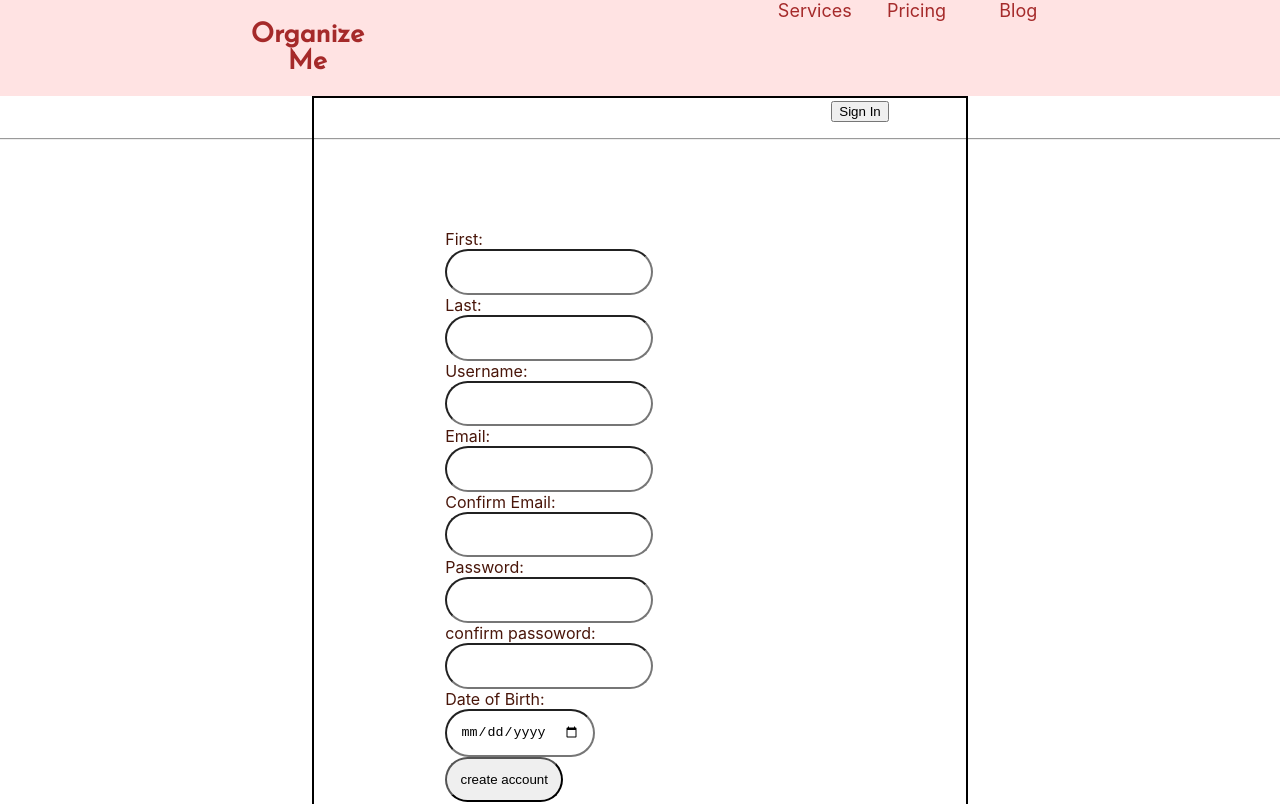
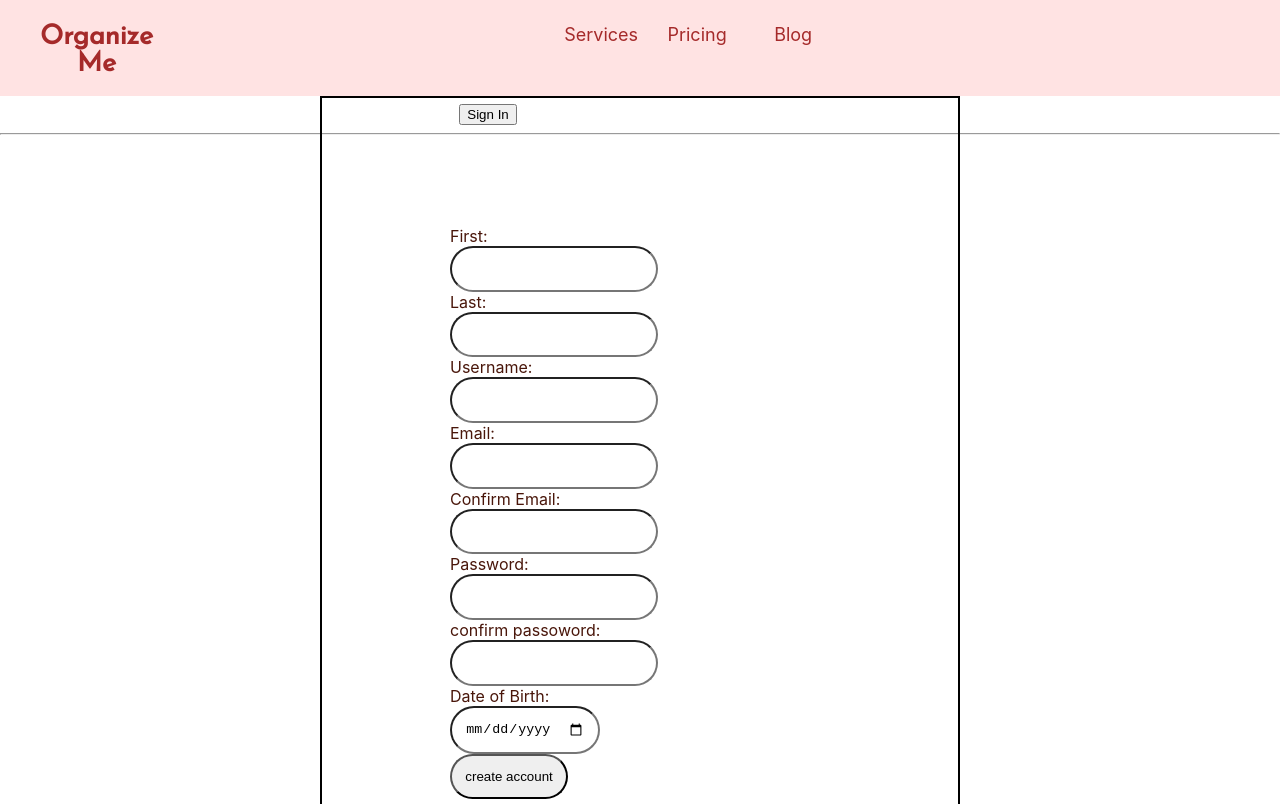
Before and after one commit to DoloresM/OrganizeMe, a React (Create React App) app in the folder organize-me/: page /signin in a window 1280 px wide. Shown: the top 804 px of the page. Built offline with nearby package versions, Linux system fonts and the light colour scheme.

Commit message:
page content class added

```diff
--- a/organize-me/src/App.css
+++ b/organize-me/src/App.css
@@ -20,27 +20,36 @@ html{
 *::before,
 *::after {
 box-sizing: inherit;
+
 }
 
 body{
-  margin: -16px;
   padding: 0;
   color: var(--brown-bean);
+  /* max-width: 100%; */
+  margin: 0;
 }
 
 .main{
-  margin: 0;
+margin: 0;
 }
+
+/* page content margin */
+.content {
+  padding:  0 40px;
+}
+
 
 /* NAVIGATION BAR */
 nav{
-  margin-top: 0;
   height: 12vh;
   background-color: #ffe3e3;
-  padding: 0;
+
 }
 nav h1{
     font-family: 'Josefin Sans', cursive;
+    margin: 0;
+
 }
 
 
@@ -48,16 +57,19 @@ nav ul{
   display: flex;
   list-style: none;
   flex-flow: row wrap;
-  justify-content: center;
+
+  /* background-color: orange; */
+  margin: 0;
+  padding: 0;
 }
 
 nav ul li{
   flex-basis: 8%;
   color: brown;
-  justify-content: center;
-  text-align: center;
-  align-items: center;
-  /* padding-top: 1.5rem; */
+  justify-content: space-between;
+   text-align: center;
+  align-items: left;
+  padding-top: 1.5rem;
   text-decoration: none;
   font-size: 18px;
 }
@@ -70,8 +82,7 @@ nav ul li:hover{
 
 nav ul li:first-child{
   margin-right: 25rem;
-  padding: 0;
-  font-size: px;
+
 }
 
 nav ul li:last-child{
@@ -82,6 +93,10 @@ nav ul li:last-child{
 .link-react{ /*targets react link component */
   text-decoration: none;
   color: (var(--brown-bean));
+  margin: 0;
+}
+a{
+  margin:0;
 }
 
 /* .link-react:hover {
@@ -91,8 +106,7 @@ nav ul li:last-child{
 .link-react:hover {
   background-color: (var(--brown-bean));
   color: whitesmoke;
-  /* color: (var(--brown-bean)); */
-  /* color: (var(--burgundy)); */
+
 }
 
 
@@ -110,8 +124,8 @@ background: linear-gradient(349deg, rgba(121,9,40,0.8645833333333334) 0%, rgba(2
   width: 100%;
   display: flex;
   flex-flow: row wrap;
-  padding-top: 2rem;
-  padding-left: 3rem;
+  /* padding-top: 2rem;
+  padding-left: 3rem; */
   height: 85vh;
   width: 100%;
   /* margin-bottom: 5rem; */
@@ -200,13 +214,13 @@ position: relative;
 
 .banner{
   margin: 0 auto;
-  /* padding: 0 10rem 0 10rem; */
-  padding: 4rem ;
+
   text-align: center;
   height: 20vh;
   background-color: #FCF6F6;
   color: #49160A;
   /* color: var(--black-bean); */
+
 }
 
 .banner hr{
@@ -261,7 +275,7 @@ position: relative;
   background-color: #F8E5EE;
   display: flex;
   flex-flow: row wrap;
-  justify-content: center;
+  /* justify-content: center; */
 
 }
 .body-post{
--- a/organize-me/src/BlogDwnld/BlogSec.js
+++ b/organize-me/src/BlogDwnld/BlogSec.js
@@ -2,7 +2,7 @@ import BodyPost from "./BodyPost.js"
 
 const BlogSec = ()=>{
     return(
-        <div className="body-blog">
+        <div className="body-blog content">
             <BodyPost/>
             <BodyPost/>
             <BodyPost/>
--- a/organize-me/src/Pages/ArticleBlogs.js
+++ b/organize-me/src/Pages/ArticleBlogs.js
@@ -1,7 +1,7 @@
 import Articles from "./Articles.js";
 const ArticleBlogs = () =>{
     return(
-        <div>
+        <div className="content">
             <Articles/>
         </div>
     )
--- a/organize-me/src/Pages/Banner.js
+++ b/organize-me/src/Pages/Banner.js
@@ -6,7 +6,7 @@ import {faYoutube} from "@fortawesome/free-brands-svg-icons";
 
 function Banner(){
     return(
-        <div className="banner">
+        <div className="banner content">
             <h3>How OrganizeMe Works</h3>
                 <hr></hr>
             <p>Lorem ipsum dolor sit amet, consectetur adipiscing elit. Pellentesque aliquet a mauris quis semper. Nunc nulla ligula, euismod vel eros eu, commodo ornare ipsum.</p>
--- a/organize-me/src/Pages/Body.js
+++ b/organize-me/src/Pages/Body.js
@@ -12,7 +12,7 @@ import BlogSec from "../BlogDwnld/BlogSec.js";
 export default function Body() {
 
     return (
-        <div>
+        <div >
             <Banner/>
             <SectionBody/>
             <SectionBody/>
@@ -20,7 +20,6 @@ export default function Body() {
             <Partners/>
             <Reviews/>
             <ArticleBlogs/>
-            <h4>online!</h4>
         </div>
 
 
--- a/organize-me/src/Pages/Footer.js
+++ b/organize-me/src/Pages/Footer.js
@@ -1,6 +1,6 @@
 function Footer() {
     return (
-        <footer>
+        <footer className="content">
             <div>Organize Me</div>
             <div>Copyright</div>
             <div>Contact Info</div>
--- a/organize-me/src/Pages/Header.js
+++ b/organize-me/src/Pages/Header.js
@@ -3,7 +3,7 @@ function Header() {
     return (
 
     <header className="main-coloring">
-        <div className="headings">
+        <div className="headings content">
             <div>
                 <h1>Headings and Title</h1>
                 <h1>Headings And</h1>
--- a/organize-me/src/Pages/Nav.js
+++ b/organize-me/src/Pages/Nav.js
@@ -2,9 +2,8 @@ import { Link } from "react-router-dom";
 
 function Nav() {
     return (
-      <nav>
-
-        <ul>
+      <nav >
+        <ul className="content">
             <li>
                 <h1><Link className="link-react" to="/">Organize Me</Link></h1>
             </li>
--- a/organize-me/src/Pages/Partners.js
+++ b/organize-me/src/Pages/Partners.js
@@ -4,7 +4,7 @@ import {faYoutube} from "@fortawesome/free-brands-svg-icons";
 
 const Partners = ()=>{
     return(
-        <div style={{backgroundColor: "#790928"}}>
+        <div className="content" style={{backgroundColor: "#790928"}}>
             <div className="sectionTitle">
                 <h4>Partnerships</h4>
                 <span></span>
--- a/organize-me/src/Pages/Review.js
+++ b/organize-me/src/Pages/Review.js
@@ -1,6 +1,6 @@
 const Reviews = ()=>{
     return (
-        <div className="reviews">
+        <div className="reviews content">
             <div className="sectionTitle">
                 <h4>Reviews </h4>
             </div>
--- a/organize-me/src/Pages/SectionBody.js
+++ b/organize-me/src/Pages/SectionBody.js
@@ -6,7 +6,7 @@ import  { React} from "react";
 
 
     return(
-        <div class="section-body">
+        <div class="section-body content">
             <section>
                 <h5>Partial</h5>
                 <p>"Sed ut perspiciatis unde omnis iste natus error sit voluptatem
```
Also changed, not shown: organize-me/src/Pages/Home.js (+5 -5 lines).
